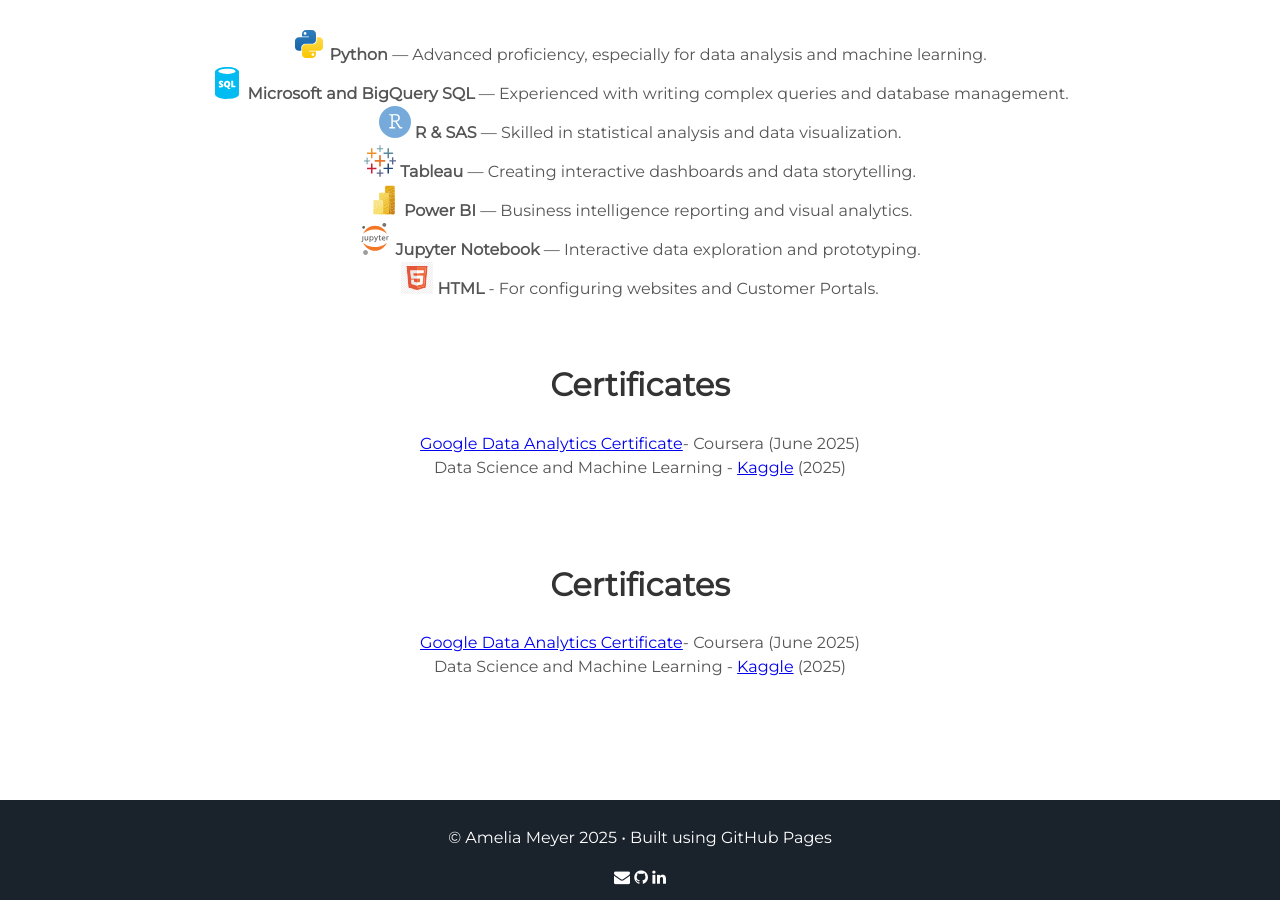
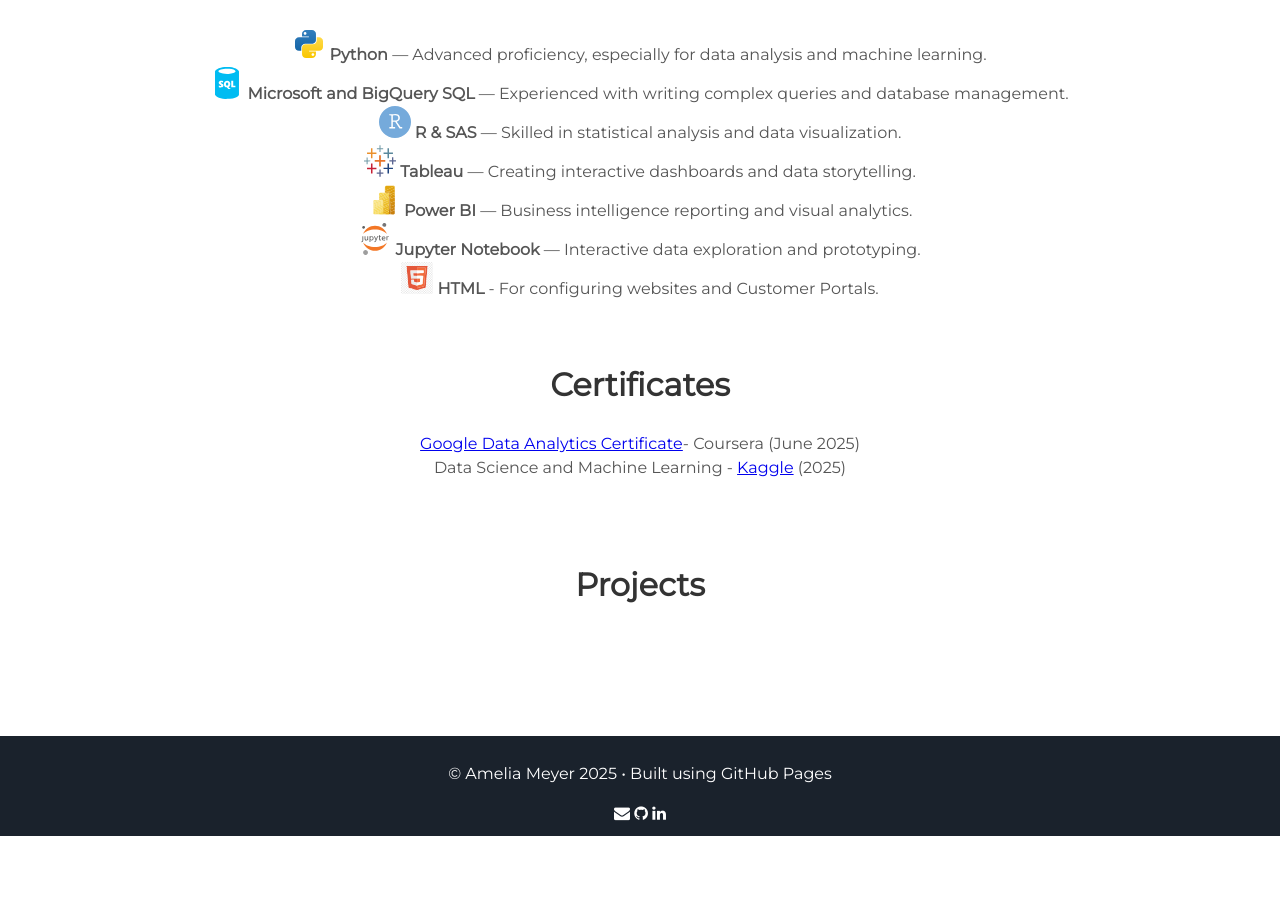
Before and after one commit to ameliameyer/home_test, a Jekyll site: the page built from index.html, in a window 1280 px wide and 900 px high, scrolled down 1341 px. Built offline with Jekyll 4.4.1, drawn with Linux system fonts in a browser that asks for light colours; after the commit the page ends 2177 px from its top, so only the background shows below that.

Commit message:
Update projects.html

```diff
--- a/_includes/projects.html
+++ b/_includes/projects.html
@@ -1,11 +1,8 @@
-<div class="user-details">
-  <h2>Certificates</h2>
-  <div class="certs_list">
-    <div class="cert-item">
-      <p>
-        <a href="https://www.credly.com/badges/71146397-ddf8-4190-bd53-b96871409c92/public_url">Google Data Analytics Certificate</a>- Coursera (June 2025)
-        <br>
-        Data Science and Machine Learning - <a href="https://www.kaggle.com/ameliameyern" target="_blank">Kaggle</a> (2025)
-      </p>
+<section id="projects">
+  <div class="user-details">
+    <h2>Projects</h2>
+    <div class="projects-grid">
+      <!-- your project cards go here -->
     </div>
-</div>
+  </div>
+</section>
```
